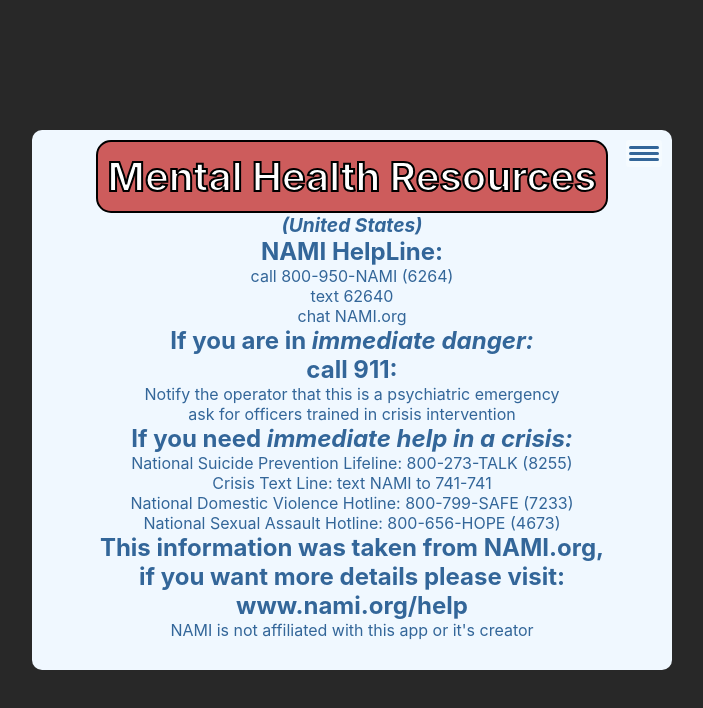
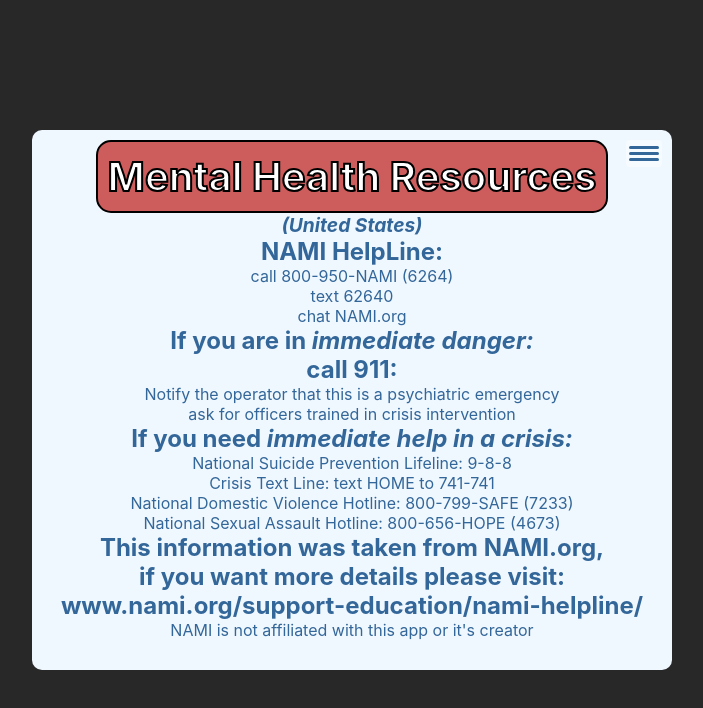
Before and after one commit to ri-ca4/SkillsWizApp, a React (Create React App) app in the folder skills-wiz/: page /resources in a window 1280 px wide. Shown: the top 708 px of the page, without its empty margins (288-991 px from the left). Built offline with nearby package versions, Linux system fonts and the light colour scheme.

Commit message:
update resources page

```diff
--- a/skills-wiz/src/pages/Resources.jsx
+++ b/skills-wiz/src/pages/Resources.jsx
@@ -22,15 +22,15 @@
       </div>
       <div className='resourcesSection'>
         <h2>If you need <em><strong>immediate help in a crisis:</strong></em></h2>
-        <p>National Suicide Prevention Lifeline: 800-273-TALK (8255)</p>
-        <p>Crisis Text Line: text NAMI to 741-741</p>
+        <p>National Suicide Prevention Lifeline: 9-8-8</p>
+        <p>Crisis Text Line: text HOME to 741-741</p>
         <p>National Domestic Violence Hotline: 800-799-SAFE (7233)</p>
         <p>National Sexual Assault Hotline: 800-656-HOPE (4673)</p>
       </div>
       <div className='moreInfo'>
         <h2>This information was taken from NAMI.org, <br/>
             if you want more details please visit: <br/>
-            <a href="https://www.nami.org/help">www.nami.org/help</a></h2>
+            <a href="https://www.nami.org/support-education/nami-helpline/">www.nami.org/support-education/nami-helpline/</a></h2>
             <p>NAMI is not affiliated with this app or it's creator</p>
       </div>
     </div>
```
